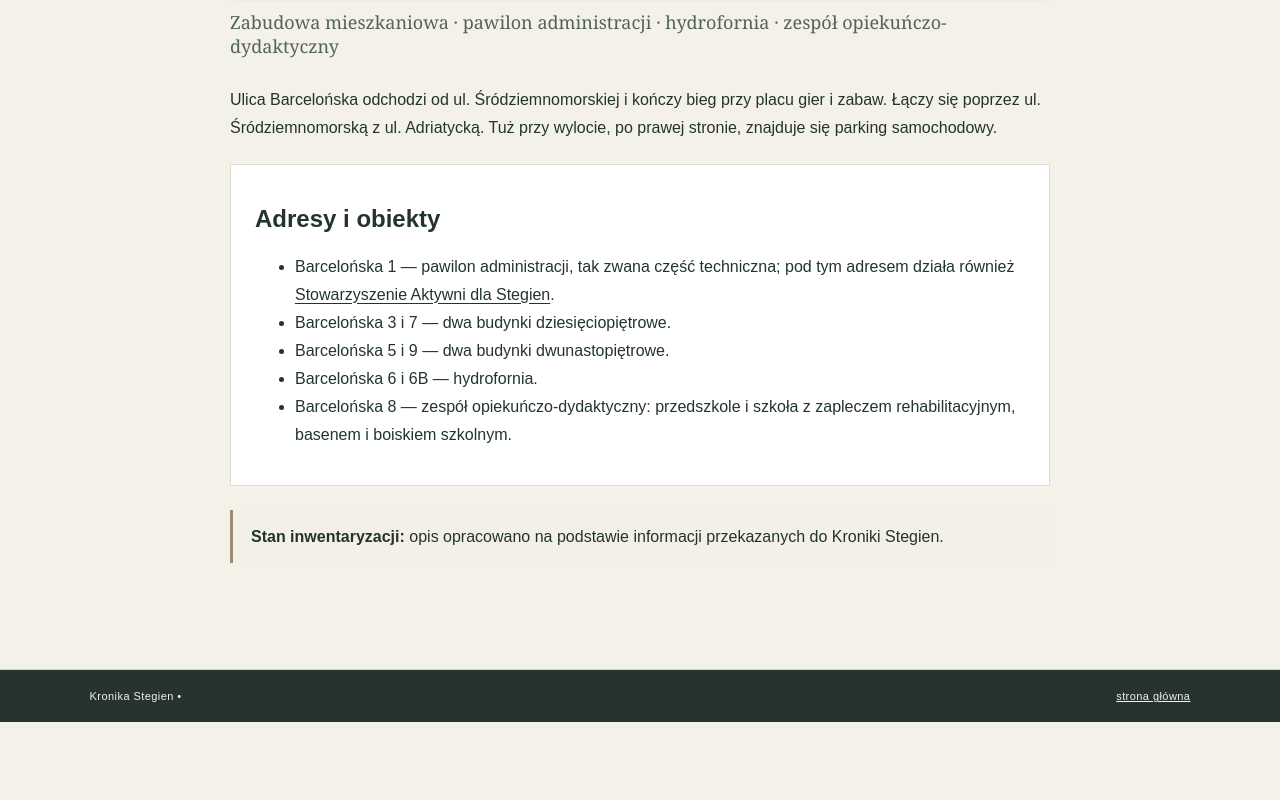
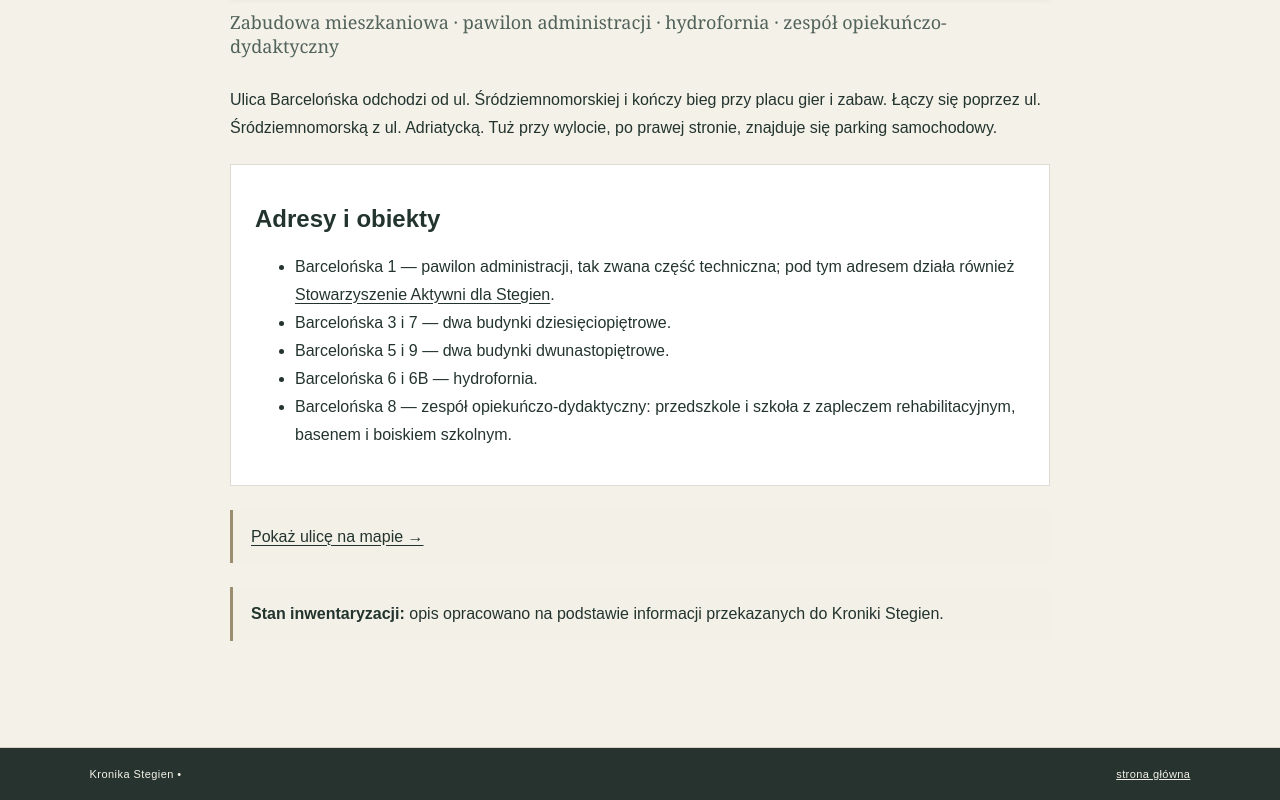
Before and after one commit to adammiks/kronika-stegien, a plain HTML site: page ulica-barcelonska.html in a window 1280 px wide. Shown: the part 441-1241 px from the top of the page. Before the commit the page ends 1163 px from the top, so only its background shows below. Drawn offline with Linux system fonts and the light colour scheme.

Commit message:
Dodaj odsyłacz do mapy ulicy barcelonska

```diff
--- a/ulica-barcelonska.html
+++ b/ulica-barcelonska.html
@@ -40,6 +40,7 @@
           <li>Barcelońska 6 i 6B — hydrofornia.</li>
           <li>Barcelońska 8 — zespół opiekuńczo-dydaktyczny: przedszkole i szkoła z zapleczem rehabilitacyjnym, basenem i boiskiem szkolnym.</li>
         </ul>      </section>
+      <p class="note"><a href="mapa-ulic-stegien-poludnie.html?ulica=barcelonska">Pokaż ulicę na mapie →</a></p>
       <p class="note"><strong>Stan inwentaryzacji:</strong> opis opracowano na podstawie informacji przekazanych do Kroniki Stegien.</p>
     </div>
   </main>
```
